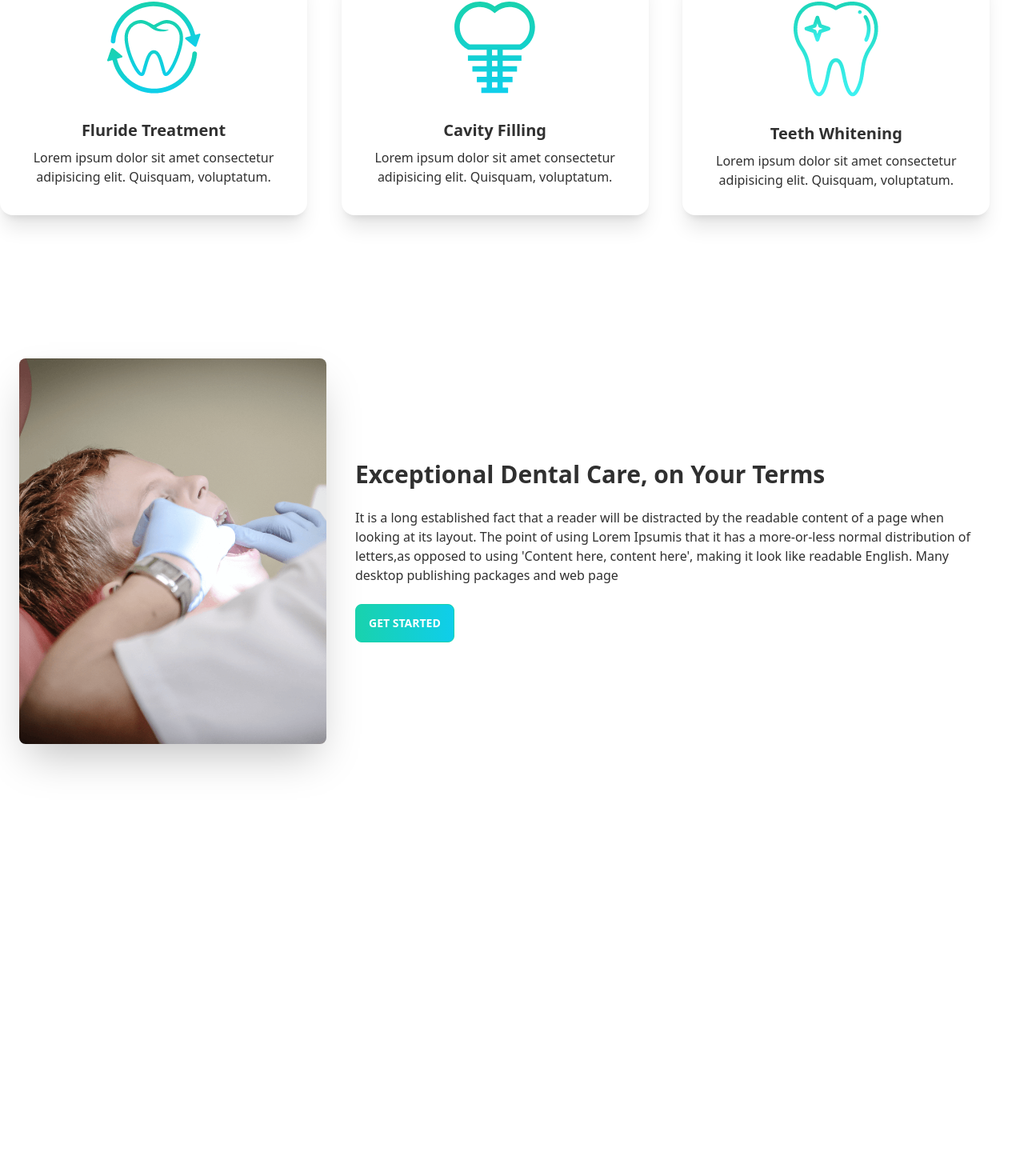
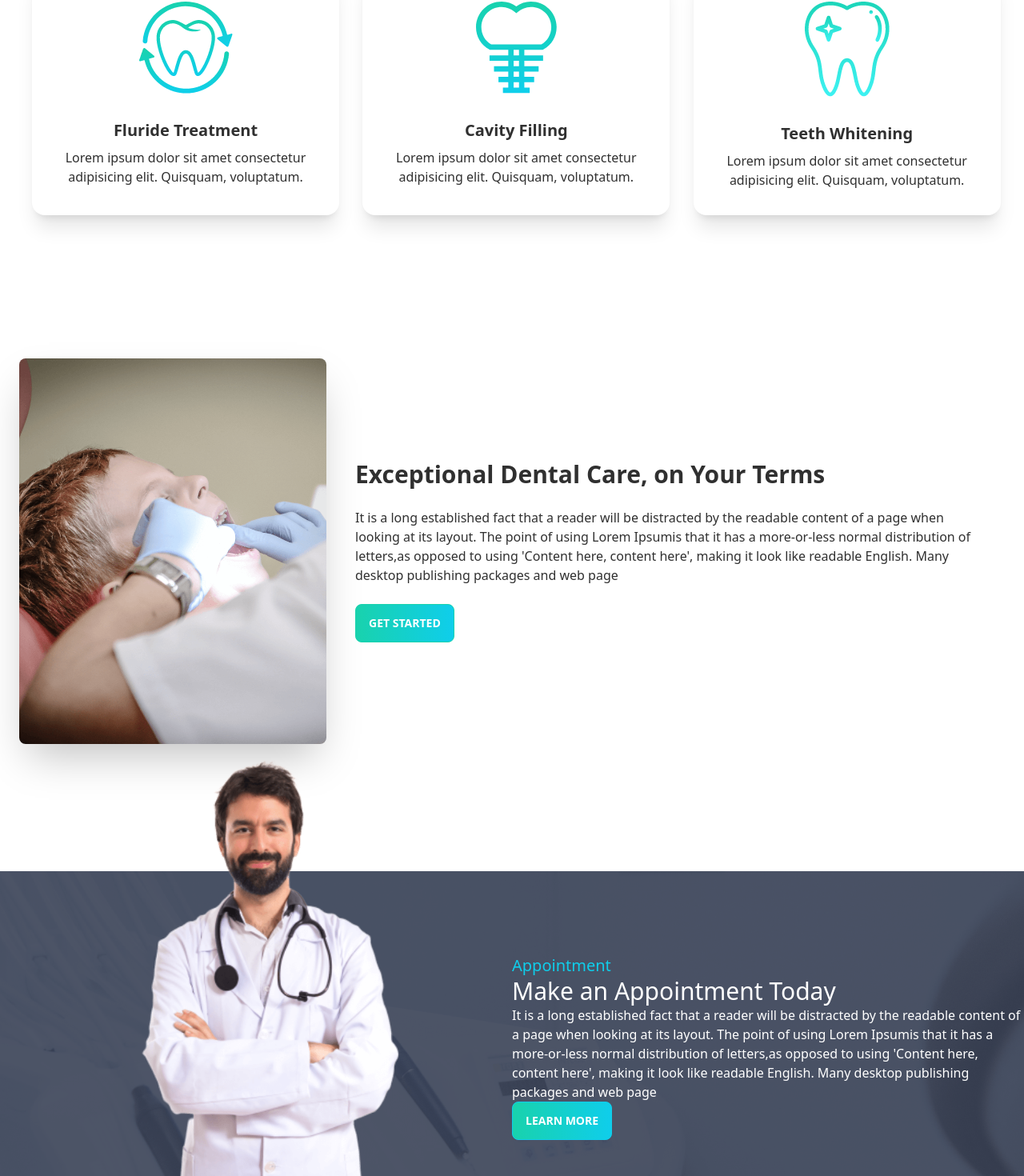
Before and after one commit to 3kramz/doc-practice, a React (Create React App) app: page / in a window 1280 px wide. Shown: the part 1282-2752 px from the top of the page at 80% size. Before the commit the page ends 2371 px from the top, so only its background shows below. Built offline with nearby package versions, Linux system fonts and the light colour scheme.

Commit message:
appointment

```diff
--- /dev/null
+++ b/src/Pages/Home/Appointment.js
@@ -0,0 +1,28 @@
+import React from 'react';
+import doctor from '../../assets/images/doctor.png';
+import appointment from '../../assets/images/appointment.png'
+
+
+const Appointment = () => {
+  return (
+    <section style={
+      {
+        background:`url(${appointment})`,
+      }
+    } className='flex justify-center items-center'>
+      <div className='hidden lg:block flex-1 mt-[-200px]'>
+        <img src={doctor} alt="" />
+      </div>
+
+      <div className='flex-1'>
+        <h1 className='text-xl text-primary'>Appointment</h1>
+        <h3 className='text-3xl text-white'>Make an Appointment Today</h3>
+        <p className='text-white'>It is a long established fact that a reader will be distracted by the readable content of a page when looking at its layout. The point of using Lorem Ipsumis that it has a more-or-less normal distribution of letters,as opposed to using 'Content here, content here', making it look like readable English. Many desktop publishing packages and web page</p>
+        <button className='btn btn-primary uppercase text-white font-bold bg-gradient-to-r from-secondary to-primary'>Learn More</button>
+      </div>
+
+    </section>
+  );
+};
+
+export default Appointment;
--- a/src/Pages/Home/Home.js
+++ b/src/Pages/Home/Home.js
@@ -2,6 +2,7 @@
 import Banner from './Banner';
 import Info from './Info';
 import Service from './Service';
+import Appointment from './Appointment';
 
 const Home = () => {
     return (
@@ -9,6 +10,7 @@
             <Banner/>
             <Info/>
             <Service/>
+            <Appointment/>
 
         </div>
     );
--- a/src/Pages/Home/Service.js
+++ b/src/Pages/Home/Service.js
@@ -33,7 +33,7 @@
         <div className='mt-20'>
             <h3 className='text-center text-3xl text-secondary font-semibold'>OUR SERVICES</h3>
             <h4 className='text-center text-5xl ' >Services We Provide</h4>
-            <div className='grid grid-cols-1 md:grid-cols-2 lg:grid-cols-3 mt-10'>
+            <div className='grid grid-cols-1 md:grid-cols-2 lg:grid-cols-3 mt-10 pl-10'>
                 {serviceData.map(service => <ServiceCard key={service.id} service={service} />)}
             </div>
             <ServiceHero/>
```
